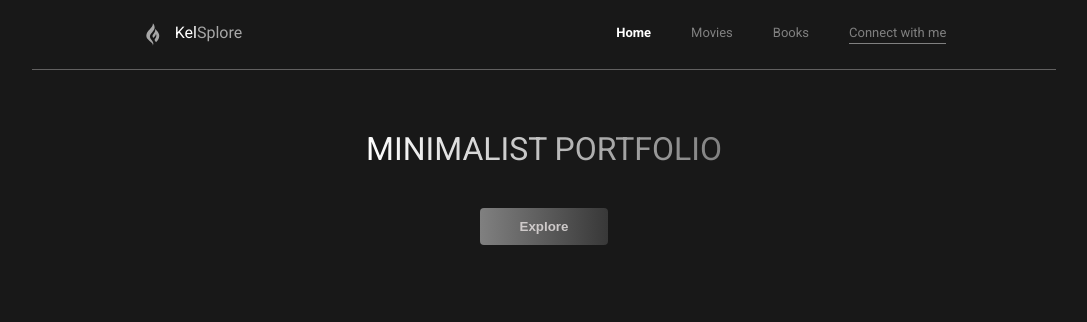
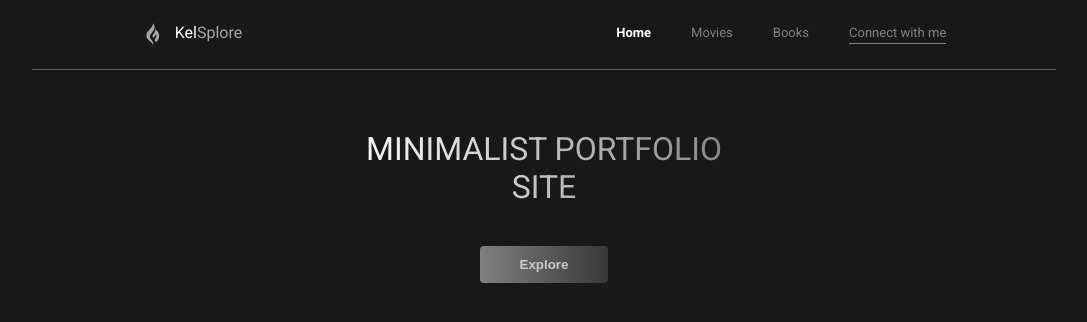
Before and after one commit to Kelechi095/Kelsplore-App, a React (Vite) app: page / in a window 1280 px wide. Shown: the top 322 px of the page, without its empty margins (96-1183 px from the left). Built offline with nearby package versions, Linux system fonts and the light colour scheme.

Commit message:
Changed the homepage text

```diff
--- a/src/pages/homePage/HomePage.jsx
+++ b/src/pages/homePage/HomePage.jsx
@@ -9,7 +9,7 @@ const HomePage = () => {
 
       <Navbar />
       <section>
-        <h2>MINIMALIST PORTFOLIO</h2>
+        <h2>MINIMALIST PORTFOLIO SITE</h2>
 
 
         <Link to="/about">
```
